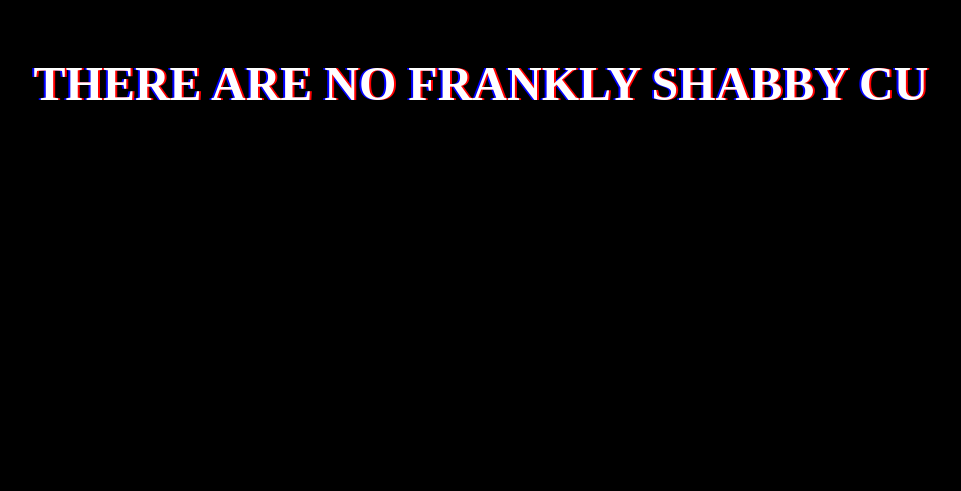
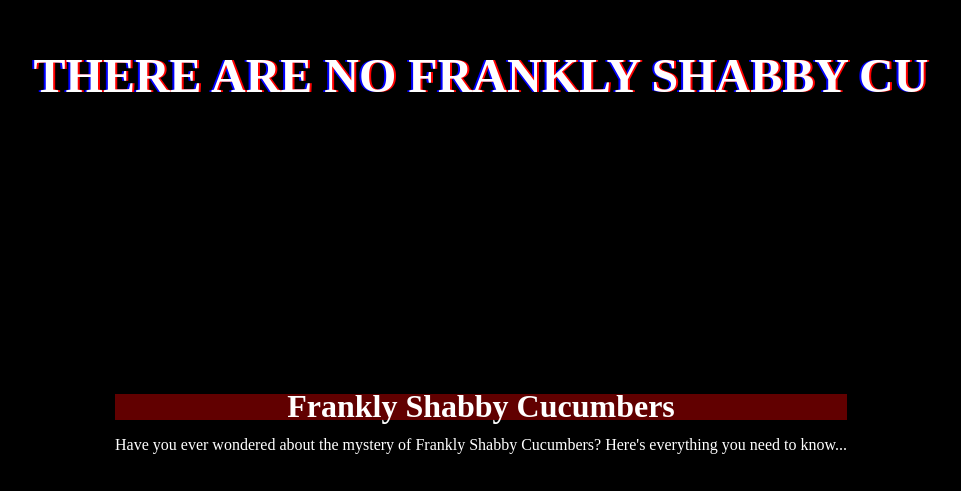
Before and after one commit to bev29rr/frankly-shabby-cucumbers, a plain HTML site: page public/index.html in a window 1280 px wide. Shown: the part 325-816 px from the top of the page, without its empty margins (159-1120 px from the left). Drawn offline with Linux system fonts and the light colour scheme; no server answers.

Commit message:
feat: SEO upgrade

```diff
--- a/public/index.html
+++ b/public/index.html
@@ -4,13 +4,31 @@
         <link rel="stylesheet" href="/static/css/styles.css">
         <meta charset="UTF-8">
         <title>Frankly Shabby Cucumbers</title>
+        <meta name="geo.region" content="GB-ENG">
+        <meta name="geo.placename" content="London">
+        <meta name="geo.position" content="51.5074;-0.1278">
+        <meta name="ICBM" content="51.5074, -0.1278">
+
         <meta name="description" content="Learn the darkness about Frankly Shabby Cucumbers...">
-        <meta name="keywords" content="Frankly Shabby Cucumbers">
+        <meta name="keywords" content="Frankly Shabby Cucumbers, mysterious cucumbers, shabby vegetables">
         <meta name="author" content="Benjamin">
         <meta name="viewport" content="width=device-width, initial-scale=1.0">
+        <meta name="robots" content="index, follow">
+
+        <meta property="og:title" content="Frankly Shabby Cucumbers - The Hidden Truth">
+        <meta property="og:description" content="The mystery of Frankly Shabby Cucumbers revealed. Don't miss out!">
+        <meta property="og:url" content="https://franklyshabycucumbers.deno.dev/">
+        <meta property="og:type" content="website">
+
+        <link rel="icon" type="image/png" href="/static/img/favicon.ico">
+        <link rel="apple-touch-icon" href="/static/img/apple-touch-icon.png">
     </head>
     <body>
         <div id="textInput" class="glitch"></div>
         <script src="/static/js/main.js"></script>
+        <div class="bottom-anchor">
+            <h1>Frankly Shabby Cucumbers</h1>
+            <p>Have you ever wondered about the mystery of Frankly Shabby Cucumbers? Here's everything you need to know...</p>
+        </div>
     </body>
 </html>
--- a/static/css/styles.css
+++ b/static/css/styles.css
@@ -1,3 +1,8 @@
+body {
+    margin: 0;
+    padding: 0;
+}
+
 @keyframes glitch {
     0% { text-shadow: 2px 0 red, -2px 0 blue; }
     25% { text-shadow: -2px 0 red, 2px 0 blue; }
@@ -11,6 +16,7 @@
     font-weight: bold;
     color: white;
     position: relative;
+    z-index: 1;
     text-transform: uppercase;
     word-wrap: break-word;
     animation: glitch 0.1s infinite alternate; /* loops */
@@ -27,3 +33,18 @@ body {
 g {
     color: green;
 }
+
+.bottom-anchor {
+    position: fixed;
+    bottom: 0;
+    padding: 10px;
+    color: white;
+    z-index: 1000;
+    line-height: 50%;
+}
+
+.bottom-anchor h1 {
+    text-align: center;
+    background-color: rgba(194, 0, 0, 0.5);
+    line-height: 80%;
+}
```
Also changed, not shown: static/img/apple-touch-icon.png (added), static/img/favicon.ico (added), 1 other file.
